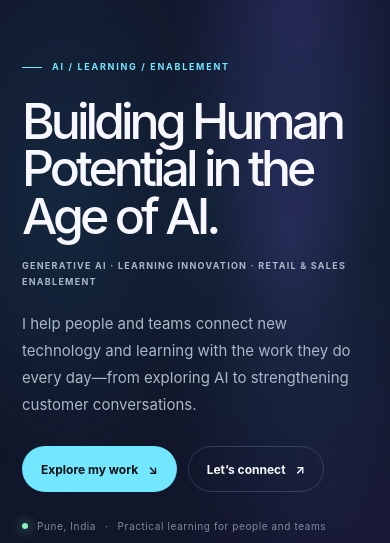
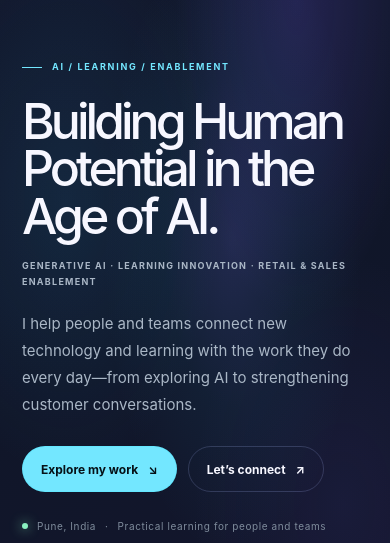
Before and after one commit to mayurprabhune13-jpg/mayurprabhune, a Flask app: page / in a window 390 px wide; the page is wider, and only the part inside the window is pictured. Shown: the part 69-612 px from the top of that part. Run offline with Flask 3, Linux system fonts and the light colour scheme; data that the repository does not hold is empty; parts of the project's set-up code (start-up, migrations or seed data) failed here and were passed over; some libraries are stand-ins or nearby versions.

Commit message:
Keep the hero glow inside responsive bounds

```diff
--- a/app/static/css/experience.css
+++ b/app/static/css/experience.css
@@ -468,7 +468,7 @@
   margin-left: auto;
 }
 .hero { min-height: min(690px, calc(100svh - 76px)); }
-.hero::before { background: radial-gradient(ellipse, rgba(105, 120, 230, .2), rgba(53, 178, 224, .06) 36%, transparent 68%); }
+.hero::before { right: 0; width: min(78%, 900px); background: radial-gradient(ellipse, rgba(105, 120, 230, .2), rgba(53, 178, 224, .06) 36%, transparent 68%); }
 .hero-art__glow { background: radial-gradient(circle, rgba(101, 224, 255, .26), rgba(149, 119, 255, .16) 42%, transparent 72%); animation: cosmic-pulse 10s ease-in-out infinite; }
 .hero-art__grid { opacity: .12; transform: rotateX(58deg) scale(.88) translateY(80px); }
 .neural-orb__core { box-shadow: inset -26px -30px 65px rgba(1, 6, 14, .5), inset 9px 7px 30px rgba(212, 251, 255, .2), 0 0 100px rgba(85, 230, 255, .2), 0 0 150px rgba(155, 140, 255, .1); }
```
